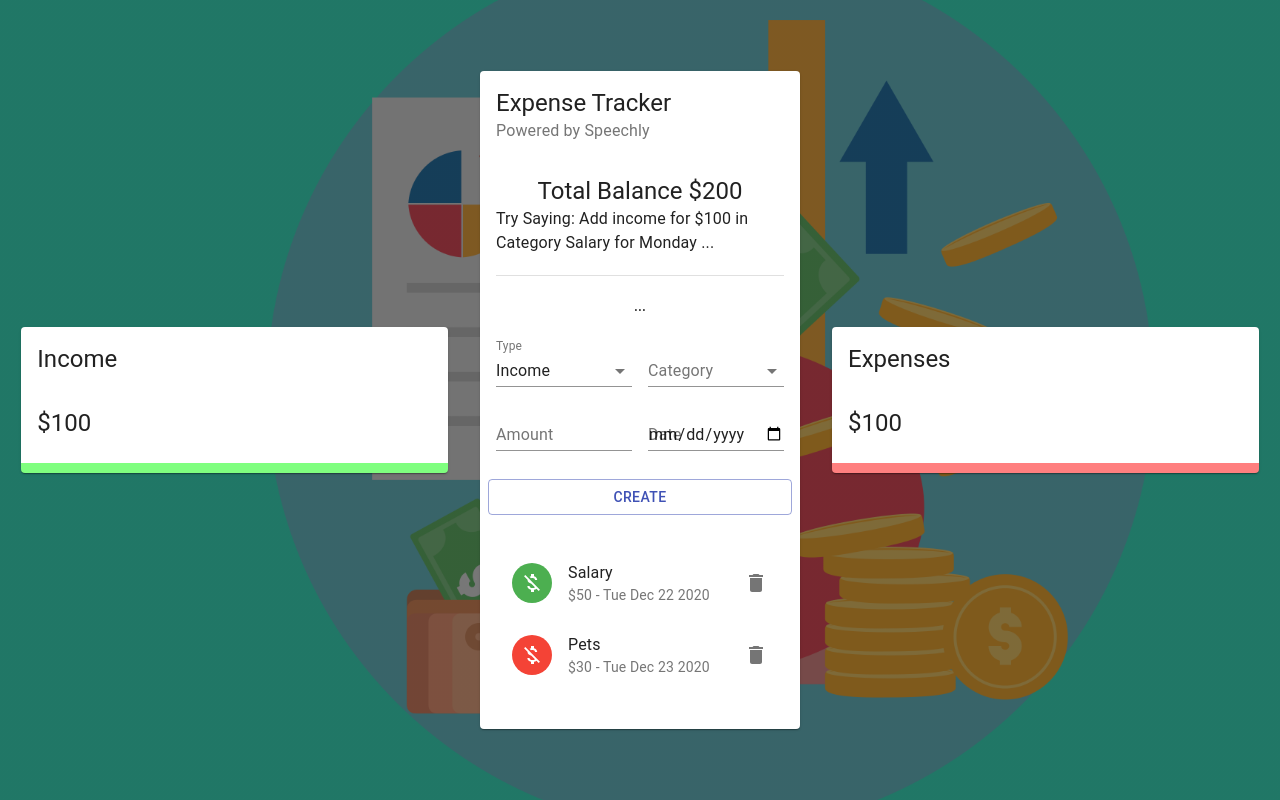
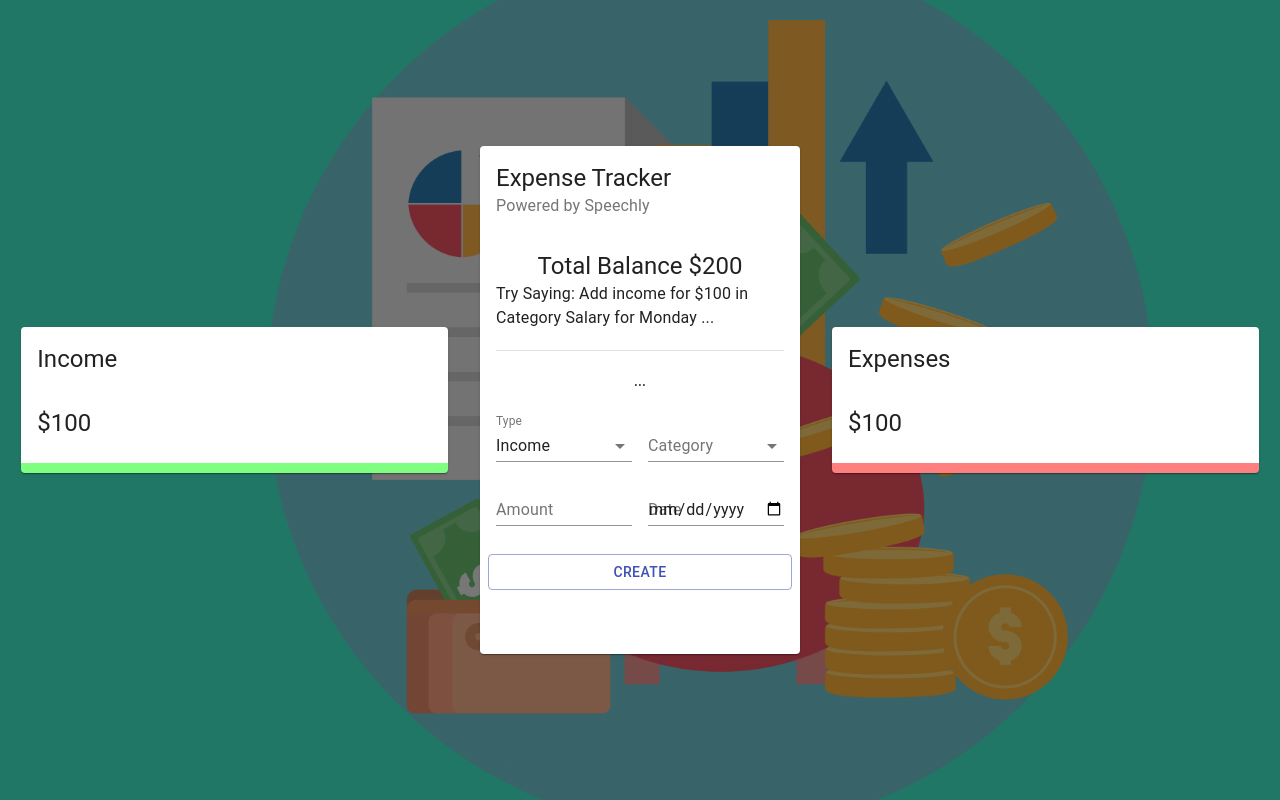
Before and after one commit to dipscoder/ExpenseTracker, a React (Create React App) app: page / in a window 1280 px wide. Built offline with nearby package versions, Linux system fonts and the light colour scheme.

Commit message:
Add and Delete transaction functionality

```diff
--- a/src/components/Main/List/List.jsx
+++ b/src/components/Main/List/List.jsx
@@ -8,15 +8,13 @@ import useStyles from "./styles"
 function List() {
     const classes = useStyles()
 
-    const { deleteTransaction } = useContext(ExpenseTrackerContext)
+    const { deleteTransaction, transactions } = useContext(ExpenseTrackerContext)
     // console.log(deleteTransaction);
 
-    const transactions = [
-        {id : 1, type : "Income", category : "Salary", amount : 50, date :"Tue Dec 22 2020" },
-        {id : 1, type : "Expense", category : "Pets", amount : 30, date :"Tue Dec 23 2020" },
-        {id : 1, type : "Income", category : "Business", amount : 90, date :"Tue Dec 24 2020" },
-    ]
-
+    const deleteT = (id) => {
+        // console.log(id);
+        deleteTransaction(id)
+    }
     return (
        <MUIList dense={false} className={classes.list}>
             {transactions.map((transaction) => (
@@ -30,7 +28,7 @@ function List() {
                         <ListItemText primary={transaction.category} secondary={`$${transaction.amount} - ${transaction.date}`} />
 
                         <ListItemSecondaryAction>
-                            <IconButton edge="end" aria-label="delete" onClick="" >
+                            <IconButton edge="end" aria-label="delete" onClick={() => deleteT(transaction.id)} >
                                 <Delete />
                             </IconButton>
                         </ListItemSecondaryAction>
--- a/src/context/context.js
+++ b/src/context/context.js
@@ -24,9 +24,9 @@ export const Provider = ({ children }) => {
         })
     }
 
-    console.log(transactions);
+    // console.log(transactions);
     return (
-        <ExpenseTrackerContext.Provider value={{ deleteTransaction : deleteTransaction , addTransaction : addTransaction }}>
+        <ExpenseTrackerContext.Provider value={{ deleteTransaction : deleteTransaction , addTransaction : addTransaction , transactions :transactions }}>
             {children}
         </ExpenseTrackerContext.Provider>
     )
```
Also changed, not shown: 1 other file (tests, documents, lock files or other folders).
